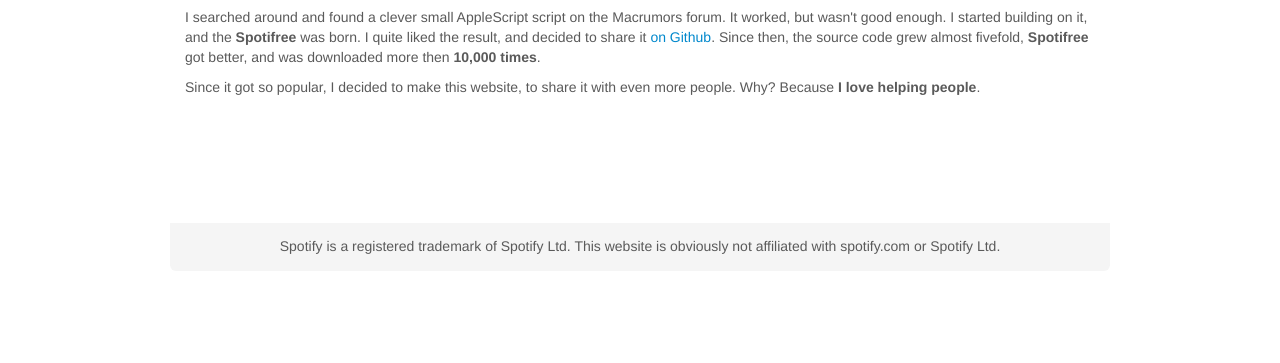
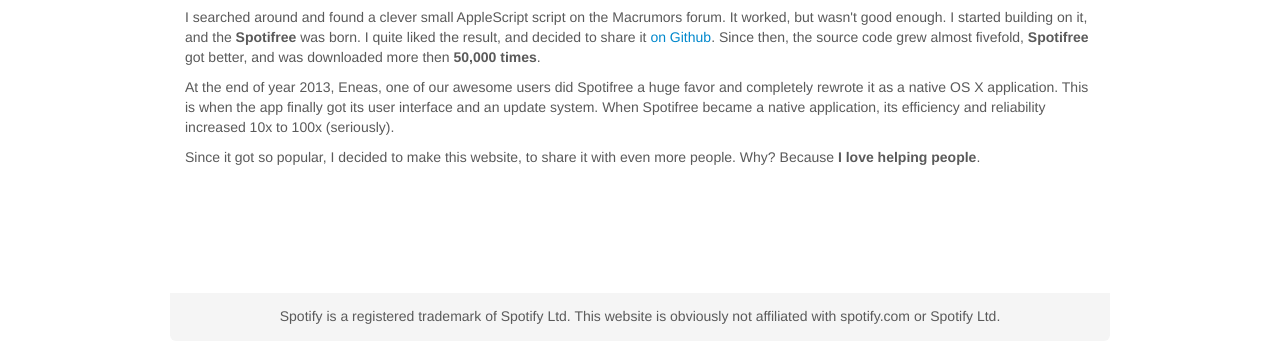
Before and after one commit to artemgordinskiy/spotifree.gordinskiy.com, a plain HTML site: page about.html in a window 1280 px wide. Shown: the part 583-946 px from the top of the page. Before the commit the page ends 894 px from the top, so only its background shows below. Drawn offline with nearby package versions, Linux system fonts and the light colour scheme.

Commit message:
Updated the "about" page

```diff
--- a/about.html
+++ b/about.html
@@ -70,7 +70,7 @@
 
                 <h1>Who made it</h1>
                 <p>
-                    My name is <a href="http://github.com/ArtemGordinsky/">Artem Gordinsky</a>, and <strong>Spotifree</strong> was made by me.
+                    My name is <a href="http://twitter.com/ArtemGordinsky/">Artem Gordinsky</a>, and <strong>Spotifree</strong> was made by me.
                 </p>
 
                 <h1>Why and how I made it</h1>
@@ -79,8 +79,9 @@
                     So instead of paying for my music and getting rid of the ads, I had to find a way to physically silence them.
                 </p>
                 <p>
-                    I searched around and found a clever small AppleScript script on the Macrumors forum. It worked, but wasn't good enough. I started building on it, and the <strong>Spotifree</strong> was born. I quite liked the result, and decided to share it <a href="http://github.com/ArtemGordinsky/SpotiFree">on Github</a>. Since then, the source code grew almost fivefold, <strong>Spotifree</strong> got better, and was downloaded more then <strong>10,000 times</strong>.
+                    I searched around and found a clever small AppleScript script on the Macrumors forum. It worked, but wasn't good enough. I started building on it, and the <strong>Spotifree</strong> was born. I quite liked the result, and decided to share it <a href="http://github.com/ArtemGordinsky/SpotiFree">on Github</a>. Since then, the source code grew almost fivefold, <strong>Spotifree</strong> got better, and was downloaded more then <strong>50,000 times</strong>.
                 </p>
+                <p>At the end of year 2013, Eneas, one of our awesome users did Spotifree a huge favor and completely rewrote it as a native OS X application. This is when the app finally got its user interface and an update system. When Spotifree became a native application, its efficiency and reliability increased 10x to 100x (seriously).</p>
                 <p>
                     Since it got so popular, I decided to make this website, to share it with even more people. Why? Because <strong>I love helping people</strong>.
                 </p>
```
